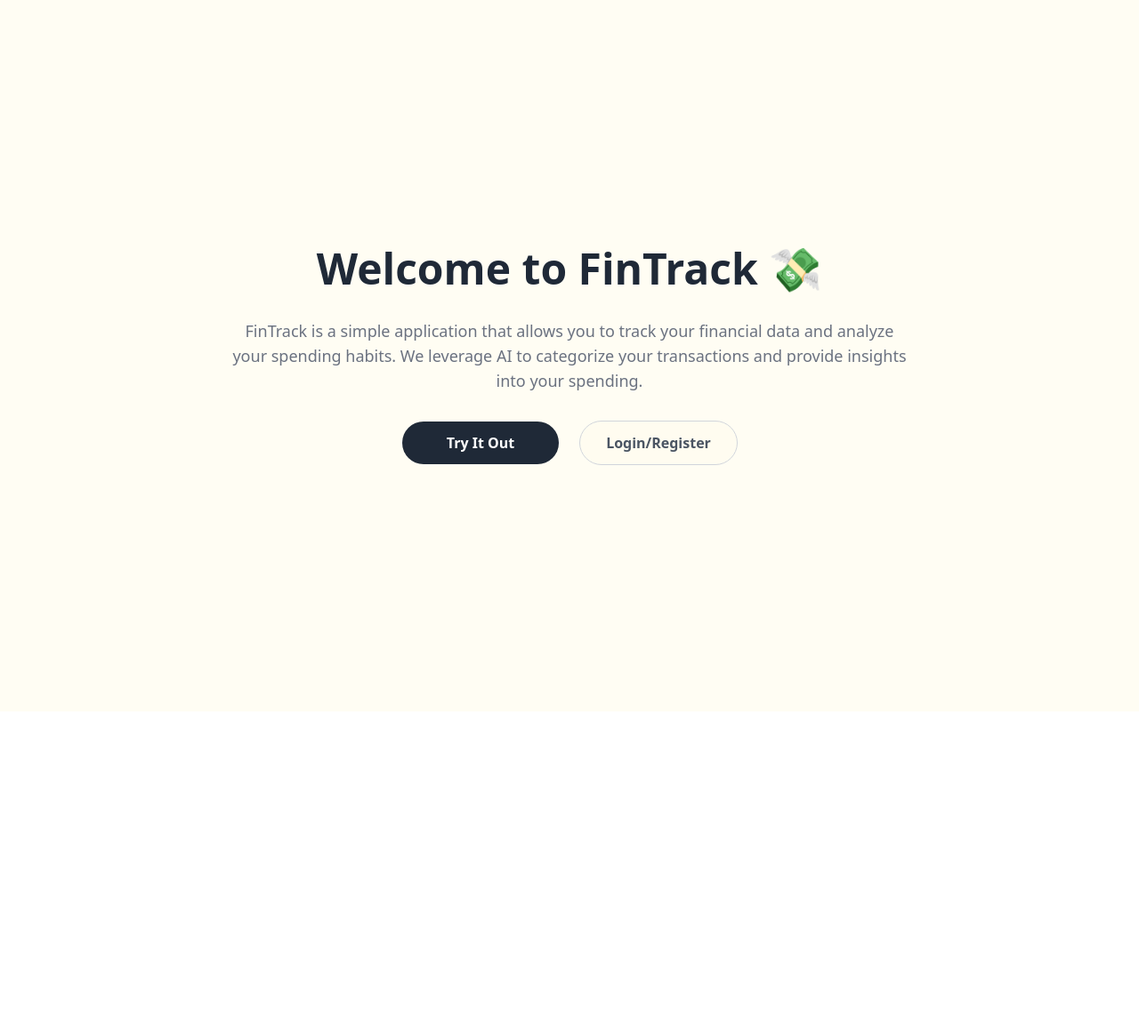
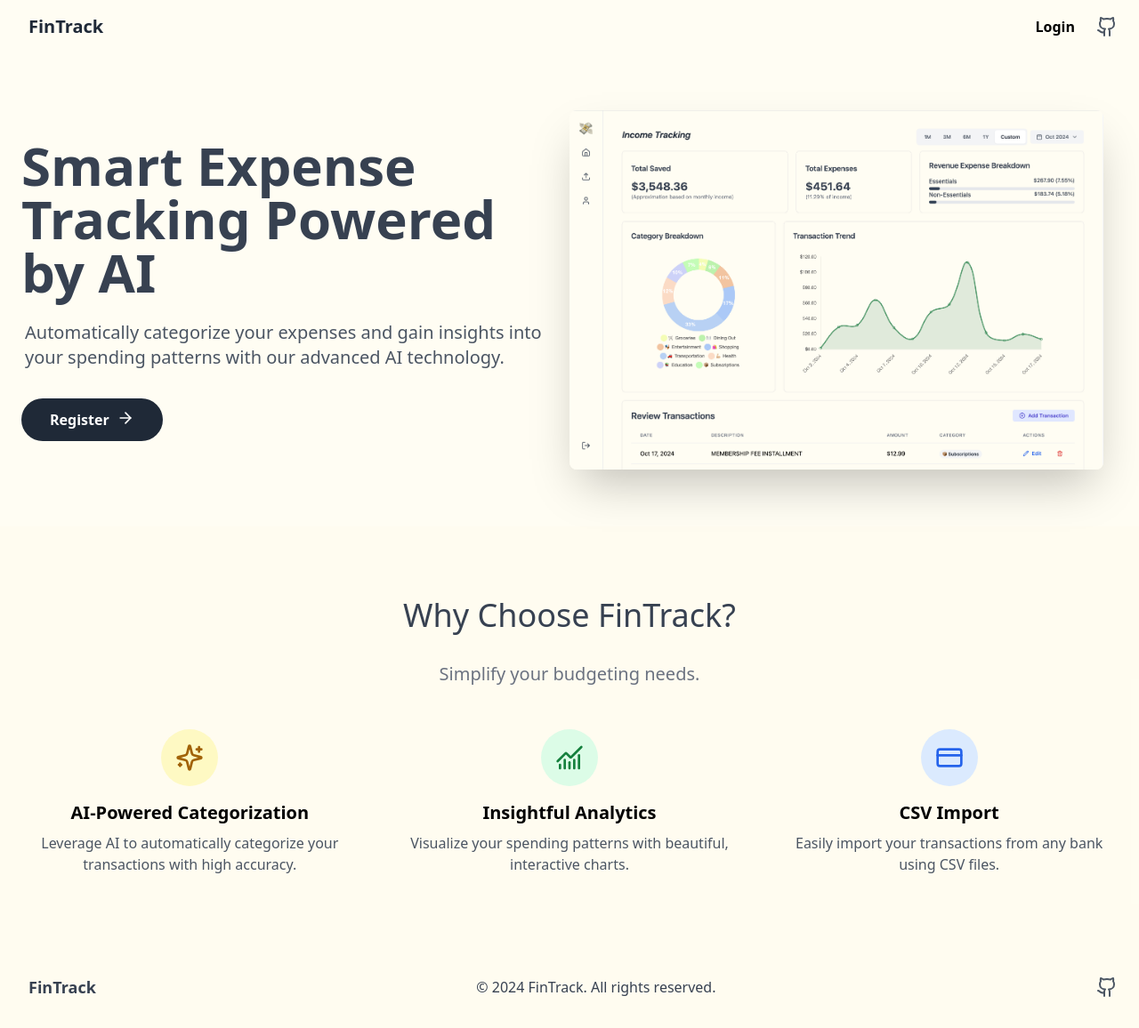
Before and after one commit to Liam-So/fintrack, a React (Vite) app in the folder frontend/: page / in a window 1280 px wide. Shown: the whole page at 89% size. Before the commit the page ends 800 px from the top, so only its background shows below. Built offline with nearby package versions, Linux system fonts and the light colour scheme; no server answers; what chartjs-plugin-datalabels would draw is missing.

Commit message:
wip landing page

```diff
--- a/frontend/src/pages/LandingPage.jsx
+++ b/frontend/src/pages/LandingPage.jsx
@@ -1,10 +1,14 @@
 import React from 'react';
+import { CreditCard, Sparkles, ArrowRight, Github, ChartNoAxesCombined } from 'lucide-react';
 import { useAuth0 } from "@auth0/auth0-react";
 import { api } from '../axios';
 import { useNavigate } from 'react-router-dom';
 import { useUser } from '../context/UserContext';
+import LandingPageImage from '/LandingPage.png';
 
 const LandingPage = () => {
+  const isDemoMode = import.meta.env.VITE_DEMO_MODE === 'true';
+
   const { loginWithRedirect } = useAuth0();
   const navigate = useNavigate();
   const { setTrialSession } = useUser();
@@ -22,28 +26,133 @@ const LandingPage = () => {
   }
 
   return (
-    <div className="bg-custom text-gray-800 min-h-screen flex items-center justify-center">
-      <div className="max-w-3xl w-full space-y-8">
-        <h1 className="text-5xl font-bold text-center">Welcome to FinTrack 💸</h1>
-        <p className="text-lg text-center text-gray-500">
-          FinTrack is a simple application that allows you to track your financial data and analyze your spending habits.
-          We leverage AI to categorize your transactions and provide insights into your spending.
-        </p>
-        <div className="flex justify-center gap-6">
-          <button
-            className="w-44 bg-gray-800 hover:bg-gray-700 text-white font-bold py-3 px-6 rounded-3xl flex items-center justify-center"
-            onClick={handleTrialSession}
-          >
-            <span>Try It Out</span>
-          </button>
-          <button
-            onClick={() => loginWithRedirect()}
-            className="w-44 bg-custom hover:bg-gray-50 outline outline-1 outline-gray-300 text-gray-600 font-bold py-3 px-6 rounded-3xl flex items-center justify-center"
-          >
-            <span>Login/Register</span>
-          </button>
+    <div className="min-h-screen bg-custom">
+      {/* Navigation */}
+      <nav className="container mx-auto px-6 py-4">
+        <div className="flex items-center justify-between">
+          <div className="flex items-center">
+            <span className="ml-2 text-xl font-bold text-gray-800">FinTrack</span>
+          </div>
+          <div className="flex items-center space-x-6">
+            {!isDemoMode && (
+              <p className='font-semibold cursor-pointer hover:text-gray-500' onClick={loginWithRedirect}>
+                Login
+              </p>
+            )}
+            <a
+              href="https://github.com"
+              target="_blank"
+              rel="noopener noreferrer"
+              className="text-gray-600 hover:text-blue-600"
+            >
+              <Github className="h-6 w-6" />
+            </a>
+          </div>
         </div>
-      </div>
+      </nav>
+
+      {/* Hero Section */}
+      <section className="container mx-auto px-6 py-16">
+        <div className="flex flex-col md:flex-row items-center">
+          <div className="md:w-1/2">
+            <h1 className="text-4xl md:text-6xl font-bold text-gray-700 leading-tight">
+              Smart Expense Tracking Powered by AI
+            </h1>
+            <p className="mt-6 px-1 text-xl text-gray-600">
+              Automatically categorize your expenses and gain insights into your spending patterns with our advanced AI technology.
+            </p>
+            <div className="mt-8 flex space-x-4">
+              {isDemoMode ? (
+                <>
+                  <button onClick={handleTrialSession} className="bg-gray-800 text-white px-8 py-3 hover:bg-gray-600 transition-colors flex items-cente rounded-3xl font-semibold">
+                    Try It Now
+                    <ArrowRight className="ml-2 h-5 w-5" />
+                  </button>
+                  <button className="border border-gray-300 text-gray-700 px-8 py-3 hover:bg-gray-50 transition-colors rounded-3xl font-semibold">
+                    Watch Demo
+                  </button>
+                </>
+              ) : (
+                <button
+                  className="bg-gray-800 text-white px-8 py-3 hover:bg-blue-700 transition-colors flex items-cente rounded-3xl font-semibold"
+                  onClick={loginWithRedirect}
+                  >
+                  Register
+                  <ArrowRight className="ml-2 h-5 w-5" />
+                </button>
+              )}
+            </div>
+          </div>
+          <div className="md:w-1/2 mt-12 md:mt-0">
+            <img src={LandingPageImage} width={600} height={400} alt="FinTrack Dashboard" className="rounded-lg shadow-2xl" />
+          </div>
+        </div>
+      </section>
+
+      {/* Features Section */}
+      <section className="bg-custom py-20">
+        <div className="container mx-auto px-6">
+          <h2 className="text-4xl text-center text-gray-700 mb-8">
+            Why Choose FinTrack?
+          </h2>
+          <p className='text-xl text-gray-500 text-center mb-12'>Simplify your budgeting needs.</p>
+          <div className="grid md:grid-cols-3 gap-12">
+            <div className="flex flex-col items-center text-center">
+              <div className="bg-yellow-100 p-4 rounded-full">
+                <Sparkles className="h-8 w-8 text-yellow-700" />
+              </div>
+              <h3 className="mt-4 text-xl font-semibold">AI-Powered Categorization</h3>
+              <p className="mt-2 text-gray-600">
+                Leverage AI to automatically categorize your transactions with high accuracy.
+              </p>
+            </div>
+            <div className="flex flex-col items-center text-center">
+              <div className="bg-green-100 p-4 rounded-full">
+                <ChartNoAxesCombined className="h-8 w-8 text-green-700" />
+              </div>
+              <h3 className="mt-4 text-xl font-semibold">Insightful Analytics</h3>
+              <p className="mt-2 text-gray-600">
+                Visualize your spending patterns with beautiful, interactive charts.
+              </p>
+            </div>
+            <div className="flex flex-col items-center text-center">
+              <div className="bg-blue-100 p-4 rounded-full">
+                <CreditCard className="h-8 w-8 text-blue-600" />
+              </div>
+              <h3 className="mt-4 text-xl font-semibold">CSV Import</h3>
+              <p className="mt-2 text-gray-600">
+                Easily import your transactions from any bank using CSV files.
+              </p>
+            </div>
+          </div>
+        </div>
+      </section>
+
+      {/* Footer */}
+      <footer className="bg-custom text-gray-700 py-8">
+        <div className="container mx-auto px-6">
+          <div className="flex flex-col md:flex-row justify-between items-center">
+            <div className="flex items-center">
+              <span className="ml-2 text-lg font-bold">FinTrack</span>
+            </div>
+            <div className="mt-4 md:mt-0">
+              <p>
+                &copy; 2024 FinTrack. All rights reserved.
+              </p>
+            </div>
+            <div className="flex items-center space-x-6">
+            <a
+              href="https://github.com"
+              target="_blank"
+              rel="noopener noreferrer"
+              className="text-gray-600 hover:text-blue-600"
+            >
+              <Github className="h-6 w-6" />
+            </a>
+          </div>
+          </div>
+        </div>
+      </footer>
     </div>
   );
 };
```
Also changed, not shown: frontend/public/LandingPage.png (added).
